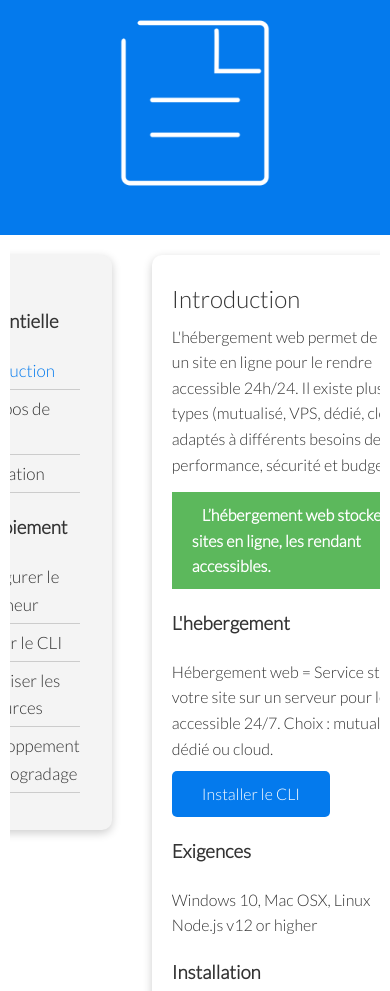
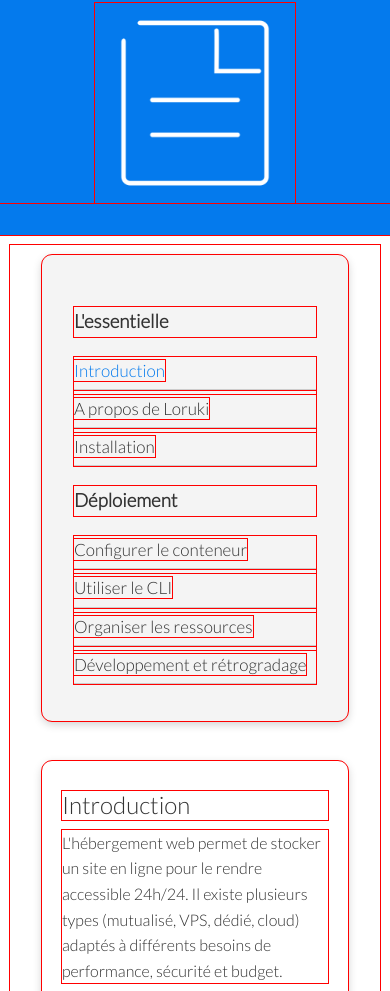
Before and after one commit to jeremy-tzk/third-project, a plain HTML site: page docs.html in a window 390 px wide. Shown: the part 330-1321 px from the top of the page. Drawn offline with Linux system fonts and the light colour scheme.

Commit message:
changement css

```diff
--- a/style.css
+++ b/style.css
@@ -15,6 +15,7 @@
     box-sizing: border-box;
     padding: 0;
     margin: 0;
+     outline: 1px solid red;
 }
 
 body {
@@ -257,7 +258,6 @@ pre {
 .docs-main .grid {
     grid-template-columns: 1fr 2fr;
     align-items: flex-start;
-    overflow: hidden;
 }
 
 .docs-main nav li {
@@ -329,7 +329,7 @@ pre {
     .cli .grid,
     .cloud .grid,
     .features-main .grid,
-    .docs-main.grid {
+    .docs-main .grid {
         grid-template-columns: 1fr;
         grid-template-rows:  1fr;
     }
@@ -391,10 +391,10 @@ pre {
         padding: 10px;
         background-color: rgba(0, 0, 0, 0.1);
     }
-    .docs-main {
-        margin-left: 10px;
-    }
+
     .showcase-form {
         width: 300px;
     }
+
+
 }
```
